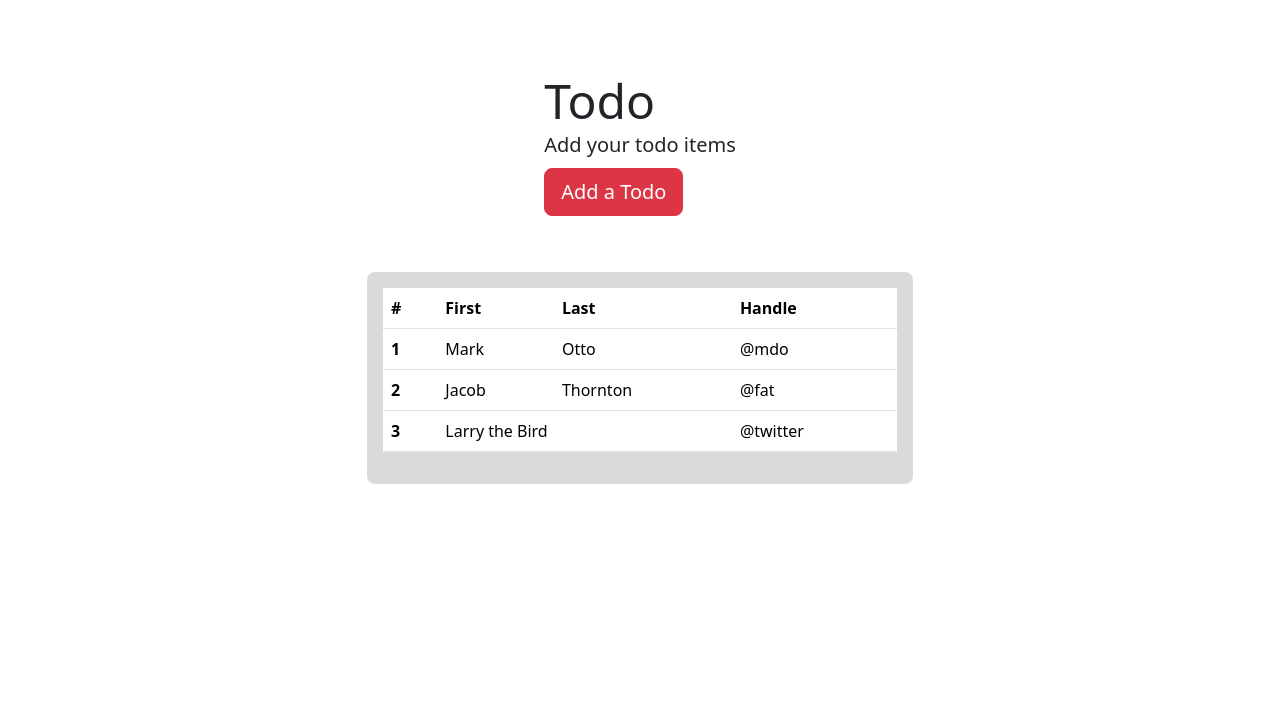
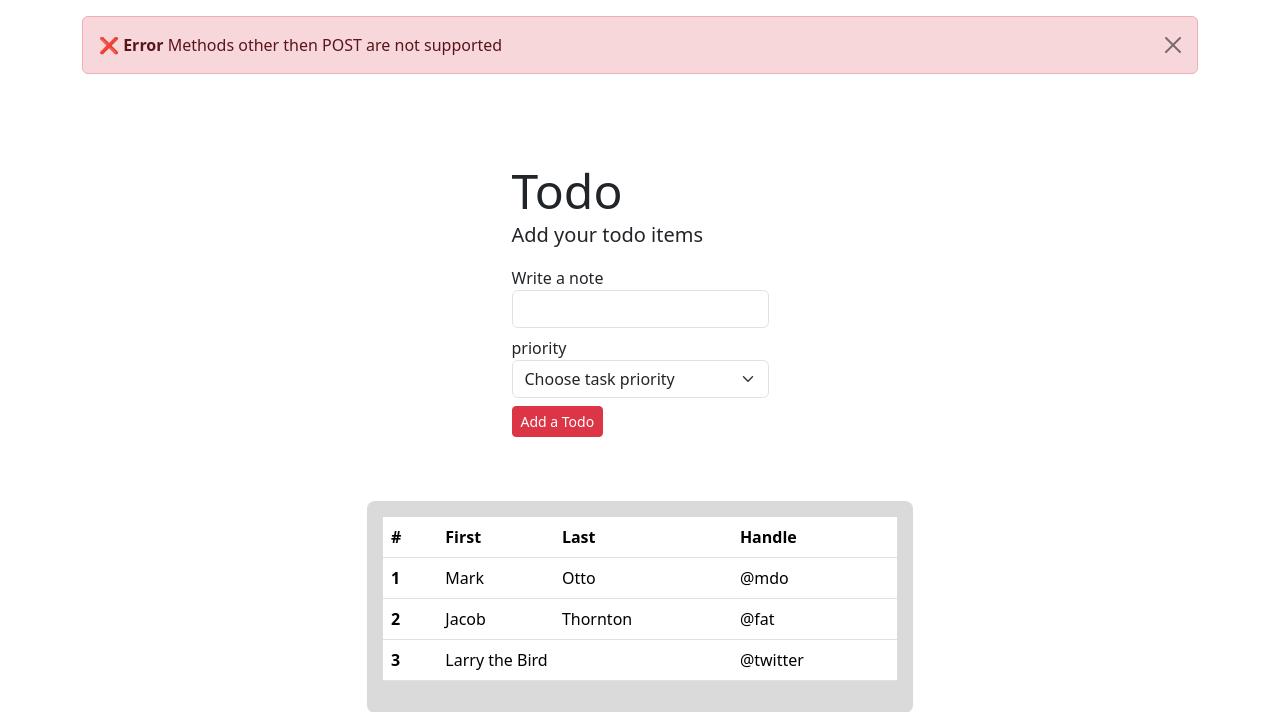
Before and after one commit to crindalwalt/Web-dev-002, a PHP site: page /authey/index.php?method=wrong in a window 1280 px wide. Shown: the part 56-768 px from the top of the page. Run offline with PHP 8.4, Linux system fonts and the light colour scheme; the visitor is signed in with stand-in values (Sample User, id 1); data that the repository does not hold is empty.

Commit message:
note is saved successfully

```diff
--- a/BackEnd/authey/backend/login_handler.php
+++ b/BackEnd/authey/backend/login_handler.php
@@ -37,6 +37,7 @@ if ($_SERVER['REQUEST_METHOD'] == "POST") {
         // start session for login user ✅
         session_start();
         $_SESSION['login'] = true;
+        $_SESSION['user_id'] = $row_data['id'];
         $_SESSION['username'] = $row_data['name'];
         $_SESSION['useremail'] = $row_data['email'];
 
--- a/BackEnd/authey/index.php
+++ b/BackEnd/authey/index.php
@@ -1,5 +1,5 @@
 <?php
-
+// check if user is logged in or not✅
 session_start();
 if (
     !isset($_SESSION['login']) &&
@@ -9,6 +9,12 @@ if (
     header("location: login.php?login=false");
     exit();
 }
+
+
+// notification space
+
+$wrong_method = $_GET['method'];
+$note_status = $_GET['note'];
 ?>
 
 
@@ -32,14 +38,75 @@ if (
     include "./partials/_navbar.php";
 
     ?>
+
+    <?php
+    if ($wrong_method == "wrong") {
+        echo '<div class="container">
+            <div class="alert alert-danger alert-dismissible fade show mt-3" role="alert" >
+                <strong>❌ Error </strong>
+                Methods other then POST are not supported
+                <button type="button" class="btn-close" data-bs-dismiss="alert" aria-label="Close"></button>
+            </div>
+        </div>';
+    }
+
+    if ($note_status == "saved") {
+        echo '<div class="container">
+            <div class="alert alert-success alert-dismissible fade show mt-3" role="alert" >
+                <strong>✅ Success </strong>
+                Note has been saved Successfully
+                <button type="button" class="btn-close" data-bs-dismiss="alert" aria-label="Close"></button>
+            </div>
+        </div>';
+    }
+
+    if ($note_status == "failed") {
+        echo '<div class="container">
+            <div class="alert alert-danger alert-dismissible fade show mt-3" role="alert" >
+                <strong>❌ Error </strong>
+                Note has not been saved Successfully
+                <button type="button" class="btn-close" data-bs-dismiss="alert" aria-label="Close"></button>
+            </div>
+        </div>';
+    }
+
+    if ($note_status == "empty") {
+        echo '<div class="container">
+            <div class="alert alert-warning alert-dismissible fade show mt-3" role="alert" >
+                <strong>⚠️ Warning </strong>
+                Please fill out all the fields
+                <button type="button" class="btn-close" data-bs-dismiss="alert" aria-label="Close"></button>
+            </div>
+        </div>';
+    }
+
+    ?>
     <!-- main Container -->
     <div class="container d-flex flex-column justify-content-between align-items-center p-4">
         <div class="my-5">
             <div class="display-5">Todo</div>
             <div class="lead">Add your todo items</div>
-            <div class="my-2">
-                <button class="btn btn-danger btn-lg">Add a Todo</button>
-            </div>
+            <form action="backend/notes_handler.php" method="POST">
+                <div class="my-3">
+                    <div class="mb-2">
+                        <label for="note">Write a note</label>
+                        <input type="text" id="note" class="form-control" name="note" required>
+                    </div>
+                    <div class="mb-2">
+                        <label for="priority">priority</label>
+                        <select name="priority" id="priority" class="form-select" required>
+                            <option value="null" selected>Choose task priority</option>
+                            <option value="high">High</option>
+                            <option value="medium">Medium</option>
+                            <option value="low">Low</option>
+                        </select>
+                    </div>
+                    <div class="my-2">
+                        <button type="submit" class="btn btn-danger btn-sm">Add a Todo</button>
+                    </div>
+                </div>
+            </form>
+
         </div>
         <div class="forms bg-main p-3 rounded-3 w-50">
 
--- a/BackEnd/authey/partials/_navbar.php
+++ b/BackEnd/authey/partials/_navbar.php
@@ -6,7 +6,7 @@ session_start();
 
 <nav class="navbar navbar-expand-lg bg-main navbar-light">
     <div class="container-fluid">
-        <a class="navbar-brand" href="#">Authey</a>
+        <a class="navbar-brand" href="http://localhost:3000/">Authey</a>
         <button class="navbar-toggler" type="button" data-bs-toggle="collapse" data-bs-target="#navbarSupportedContent" aria-controls="navbarSupportedContent" aria-expanded="false" aria-label="Toggle navigation">
             <span class="navbar-toggler-icon"></span>
         </button>
```
Also changed, not shown: BackEnd/authey/backend/notes_handler.php (added, +52 -0 lines).
